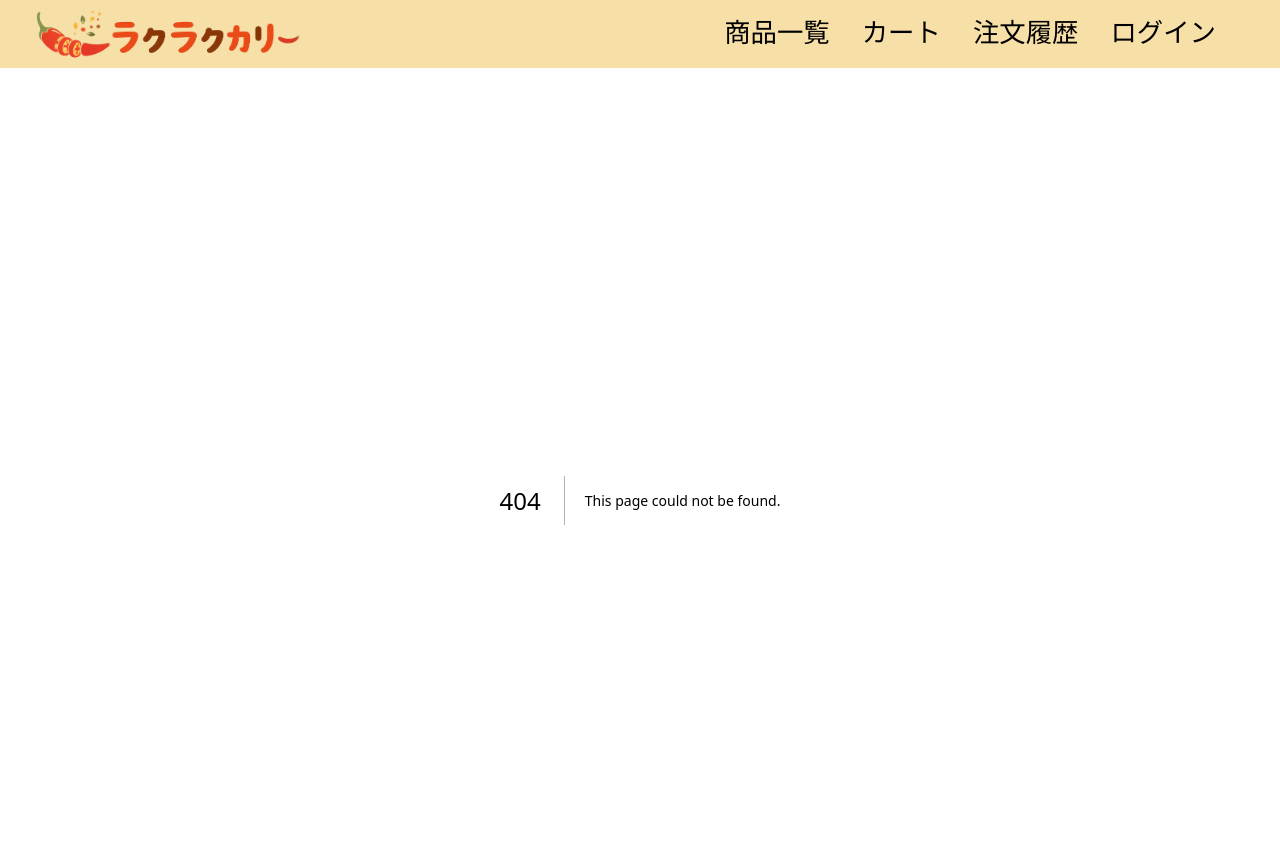
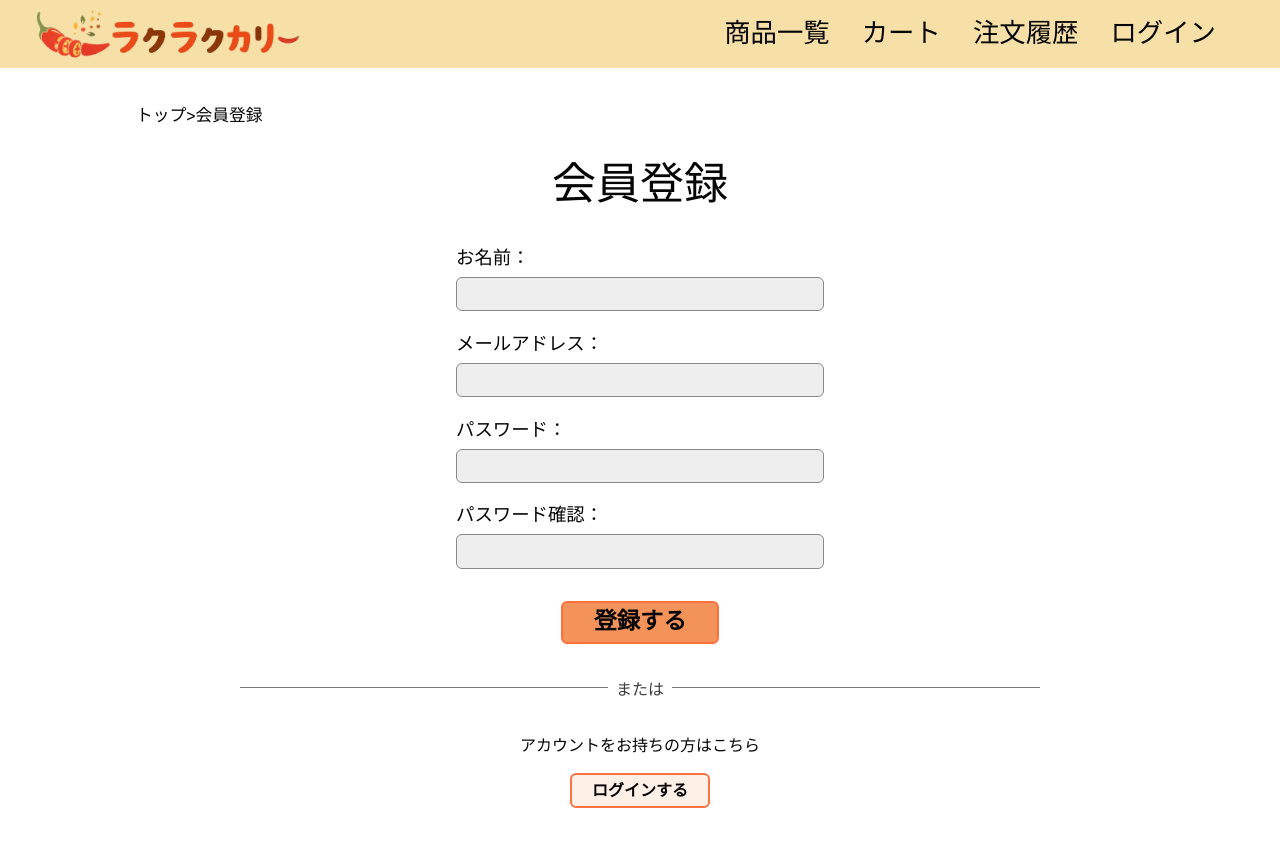
Before and after one commit to yuria12/rakuraku_curry_support_frontend, a Next.js app: page /register in a window 1280 px wide. Before the commit this address had no page. Shown: the top 846 px of the page. Built offline with nearby package versions, Linux system fonts and the light colour scheme.

Commit message:
Implement

```diff
--- a/src/app/globals.css
+++ b/src/app/globals.css
@@ -634,13 +634,13 @@ p {
   min-height: calc(100vh - var(--header-height) - var(--space-section) * 2);
   display: grid;
   align-content: start;
-  gap: clamp(1.25rem, 4vw, 2.25rem);
+  gap: clamp(1rem, 3vw, 1.75rem);
 }
 
 .auth-panel {
   width: min(100%, 50rem);
   margin-inline: auto;
-  margin-block-start: clamp(0.5rem, 2vw, 1.25rem);
+  margin-block-start: 0;
   display: grid;
   justify-items: center;
   gap: clamp(1.5rem, 4vw, 2rem);
@@ -671,6 +671,10 @@ p {
   margin-block-start: 0.9rem;
 }
 
+.auth-form--register {
+  width: min(100%, 23rem);
+}
+
 .auth-divider {
   width: min(100%, 50rem);
   display: grid;
@@ -687,13 +691,13 @@ p {
   background: #777777;
 }
 
-.auth-register {
+.auth-action {
   display: grid;
   justify-items: center;
   gap: 0.8rem;
 }
 
-.auth-register p {
+.auth-action p {
   margin: 0;
 }
 
@@ -818,6 +822,10 @@ p {
     width: min(100%, 19rem);
   }
 
+  .auth-form--register {
+    width: 100%;
+  }
+
   .auth-divider {
     width: 100%;
   }
--- /dev/null
+++ b/src/app/register/page.tsx
@@ -0,0 +1,45 @@
+import { AuthScreen } from "@/components/auth/AuthScreen";
+import { Button } from "@/components/common/Button";
+import { PasswordInput } from "@/components/common/PasswordInput";
+import { TextInput } from "@/components/common/TextInput";
+
+export default function RegisterPage() {
+  return (
+    <AuthScreen
+      actionHref="/login"
+      actionLabel="ログインする"
+      actionText="アカウントをお持ちの方はこちら"
+      breadcrumb="トップ&gt;会員登録"
+      title="会員登録"
+    >
+      <form className="auth-form auth-form--register">
+        <TextInput
+          autoComplete="name"
+          id="name"
+          label="お名前："
+          name="name"
+        />
+        <TextInput
+          autoComplete="email"
+          id="email"
+          label="メールアドレス："
+          name="email"
+          type="email"
+        />
+        <PasswordInput
+          autoComplete="new-password"
+          id="password"
+          label="パスワード："
+          name="password"
+        />
+        <PasswordInput
+          autoComplete="new-password"
+          id="password-confirmation"
+          label="パスワード確認："
+          name="passwordConfirmation"
+        />
+        <Button type="submit">登録する</Button>
+      </form>
+    </AuthScreen>
+  );
+}
--- /dev/null
+++ b/src/components/auth/AuthScreen.tsx
@@ -0,0 +1,43 @@
+import type { ReactNode } from "react";
+import { ButtonLink } from "@/components/common/Button";
+
+type AuthScreenProps = Readonly<{
+  actionHref: string;
+  actionLabel: string;
+  actionText: string;
+  breadcrumb: string;
+  children: ReactNode;
+  title: string;
+}>;
+
+export function AuthScreen({
+  actionHref,
+  actionLabel,
+  actionText,
+  breadcrumb,
+  children,
+  title,
+}: AuthScreenProps) {
+  return (
+    <section className="auth-page">
+      <p className="breadcrumb">{breadcrumb}</p>
+
+      <div className="auth-panel">
+        <h1>{title}</h1>
+
+        {children}
+
+        <div className="auth-divider">
+          <span>または</span>
+        </div>
+
+        <div className="auth-action">
+          <p>{actionText}</p>
+          <ButtonLink href={actionHref} size="sm" variant="secondary">
+            {actionLabel}
+          </ButtonLink>
+        </div>
+      </div>
+    </section>
+  );
+}
```
Also changed, not shown: src/app/login/page.tsx (+10 -20 lines).
